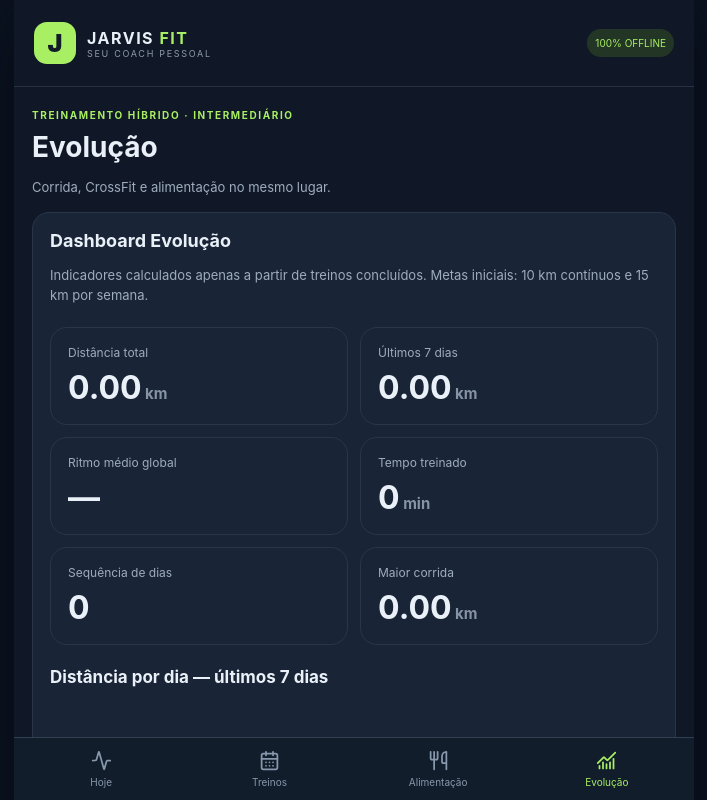
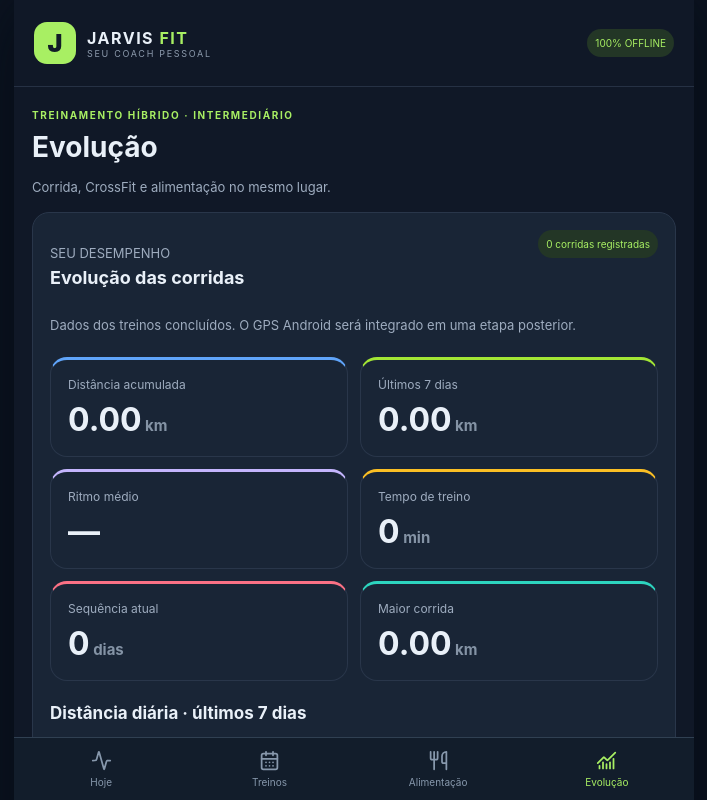
Before and after one commit to diego39l/jarvis-fit, a React (Vite) app: page / in a window 1280 px wide. Both pictures are taken after a click on the button "Evolução". Shown: the top 800 px of the page, without its empty margins (286-993 px from the left). Built offline with nearby package versions, Linux system fonts and the light colour scheme.

Commit message:
feat(ui): refine evolution dashboard layout and accessible metrics

```diff
--- a/src/EvolutionDashboard.tsx
+++ b/src/EvolutionDashboard.tsx
@@ -1,15 +1,40 @@
 import React from 'react';
+import {pace,summarize,type MetricSession} from './evolutionMetrics';
 
-import {pace,summarize,type MetricSession} from './evolutionMetrics';
 export default function EvolutionDashboard({sessions}:{sessions:MetricSession[]}){
- const {totalKm,totalMin,runMin,bestKm,weekly,last7,streak,best5,best10}=summarize(sessions);
+ const {totalKm,totalMin,runMin,bestKm,weekly,last7,streak,best5,best10,runs}=summarize(sessions);
  const maxWeekly=Math.max(1,...weekly.map(x=>x.km));
- return <section aria-label="Dashboard de evolução"><h2>Dashboard Evolução</h2><p className="muted">Indicadores calculados apenas a partir de treinos concluídos. Metas iniciais: 10 km contínuos e 15 km por semana.</p>
- <div className="stats"><div><span>Distância total</span><b>{totalKm.toFixed(2)}<small> km</small></b></div><div><span>Últimos 7 dias</span><b>{last7.toFixed(2)}<small> km</small></b></div><div><span>Ritmo médio global</span><b>{pace(runMin,totalKm)}</b></div><div><span>Tempo treinado</span><b>{totalMin}<small> min</small></b></div><div><span>Sequência de dias</span><b>{streak}</b></div><div><span>Maior corrida</span><b>{bestKm.toFixed(2)}<small> km</small></b></div></div>
- <h3>Distância por dia — últimos 7 dias</h3><div role="img" aria-label="Gráfico de distância corrida nos últimos sete dias" style={{display:'flex',alignItems:'end',gap:8,height:150,marginBottom:16}}>{weekly.map(x=><div key={x.date} title={`${x.date}: ${x.km.toFixed(2)} km`} style={{flex:1,textAlign:'center',fontSize:11}}><div style={{height:Math.max(4,100*x.km/maxWeekly)+'px',background:'#a3ec61',borderRadius:5}}/><span>{x.date.slice(5)}</span></div>)}</div>
- <h3>Metas</h3><p>Maior corrida: {bestKm.toFixed(2)} / 10 km</p><div className="progress"><div style={{width:`${Math.min(100,bestKm*10)}%`}}/></div>
- <p>Distância nos últimos 7 dias: {last7.toFixed(2)} / 15 km</p><div className="progress"><div style={{width:`${Math.min(100,last7/15*100)}%`}}/></div>
- <h3>Melhores tempos registrados</h3><p>5 km: <b>{best5===null?'Ainda sem registro':`${best5.toFixed(1)} min`}</b> · 10 km: <b>{best10===null?'Ainda sem registro':`${best10.toFixed(1)} min`}</b></p>
- <p className="muted">Recordes de 5 e 10 km consideram apenas registros completos com distância próxima à meta; não estimam parciais. GPS e rotas serão entregues separadamente no aplicativo Android.</p>
- </section>
+ const stats=[
+  {label:'Distância acumulada',value:totalKm.toFixed(2),unit:'km',accent:'#60a5fa'},
+  {label:'Últimos 7 dias',value:last7.toFixed(2),unit:'km',accent:'#a3e635'},
+  {label:'Ritmo médio',value:pace(runMin,totalKm),unit:'',accent:'#c4b5fd'},
+  {label:'Tempo de treino',value:String(totalMin),unit:'min',accent:'#fbbf24'},
+  {label:'Sequência atual',value:String(streak),unit:'dias',accent:'#fb7185'},
+  {label:'Maior corrida',value:bestKm.toFixed(2),unit:'km',accent:'#2dd4bf'}
+ ];
+ return <section aria-label="Dashboard de evolução">
+  <div style={{display:'flex',justifyContent:'space-between',alignItems:'start',gap:12,flexWrap:'wrap'}}>
+   <div><p className="muted" style={{marginBottom:4}}>SEU DESEMPENHO</p><h2 style={{marginTop:0}}>Evolução das corridas</h2></div>
+   <span className="tag">{runs.length} corridas registradas</span>
+  </div>
+  <p className="muted">Dados dos treinos concluídos. O GPS Android será integrado em uma etapa posterior.</p>
+  <div className="stats">{stats.map(s=><div key={s.label} style={{borderTop:`3px solid ${s.accent}`}}><span>{s.label}</span><b>{s.value}{s.unit&&<small> {s.unit}</small>}</b></div>)}</div>
+  <h3>Distância diária · últimos 7 dias</h3>
+  <div role="img" aria-label="Gráfico de distância em quilômetros nos últimos sete dias" style={{display:'flex',alignItems:'end',gap:8,height:174,marginBottom:18,padding:'12px 0'}}>
+   {weekly.map(x=><div key={x.date} title={`${x.date}: ${x.km.toFixed(2)} km`} style={{flex:1,minWidth:0,textAlign:'center',fontSize:11,display:'flex',flexDirection:'column',justifyContent:'end',height:'100%'}}>
+    <span style={{marginBottom:5}}>{x.km>0?x.km.toFixed(1):'—'}</span>
+    <div style={{height:`${Math.max(4,100*x.km/maxWeekly)}px`,background:'#a3ec61',borderRadius:'6px 6px 2px 2px'}}/>
+    <span style={{marginTop:6}}>{x.date.slice(5)}</span>
+   </div>)}
+  </div>
+  <h3>Metas atuais</h3>
+  <div style={{display:'flex',justifyContent:'space-between',gap:12}}><span>Maior corrida contínua</span><b>{bestKm.toFixed(2)} / 10 km</b></div>
+  <div className="progress" role="progressbar" aria-label="Meta de corrida contínua" aria-valuenow={Math.min(100,Math.round(bestKm/10*100))} aria-valuemin={0} aria-valuemax={100}><div style={{width:`${Math.min(100,bestKm/10*100)}%`}}/></div>
+  <div style={{display:'flex',justifyContent:'space-between',gap:12,marginTop:14}}><span>Volume dos últimos 7 dias</span><b>{last7.toFixed(2)} / 15 km</b></div>
+  <div className="progress" role="progressbar" aria-label="Meta de distância nos últimos sete dias" aria-valuenow={Math.min(100,Math.round(last7/15*100))} aria-valuemin={0} aria-valuemax={100}><div style={{width:`${Math.min(100,last7/15*100)}%`}}/></div>
+  <p className="muted">As metas de 10 km e 15 km ainda são valores iniciais; personalização será uma entrega separada.</p>
+  <h3>Recordes pessoais</h3>
+  <div className="stats"><div><span>Melhor 5 km</span><b>{best5===null?'—':`${best5.toFixed(1)} min`}</b></div><div><span>Melhor 10 km</span><b>{best10===null?'—':`${best10.toFixed(1)} min`}</b></div></div>
+  <p className="muted">Recordes consideram apenas corridas completas próximas de 5 ou 10 km; não calculam parciais.</p>
+ </section>;
 }
```
